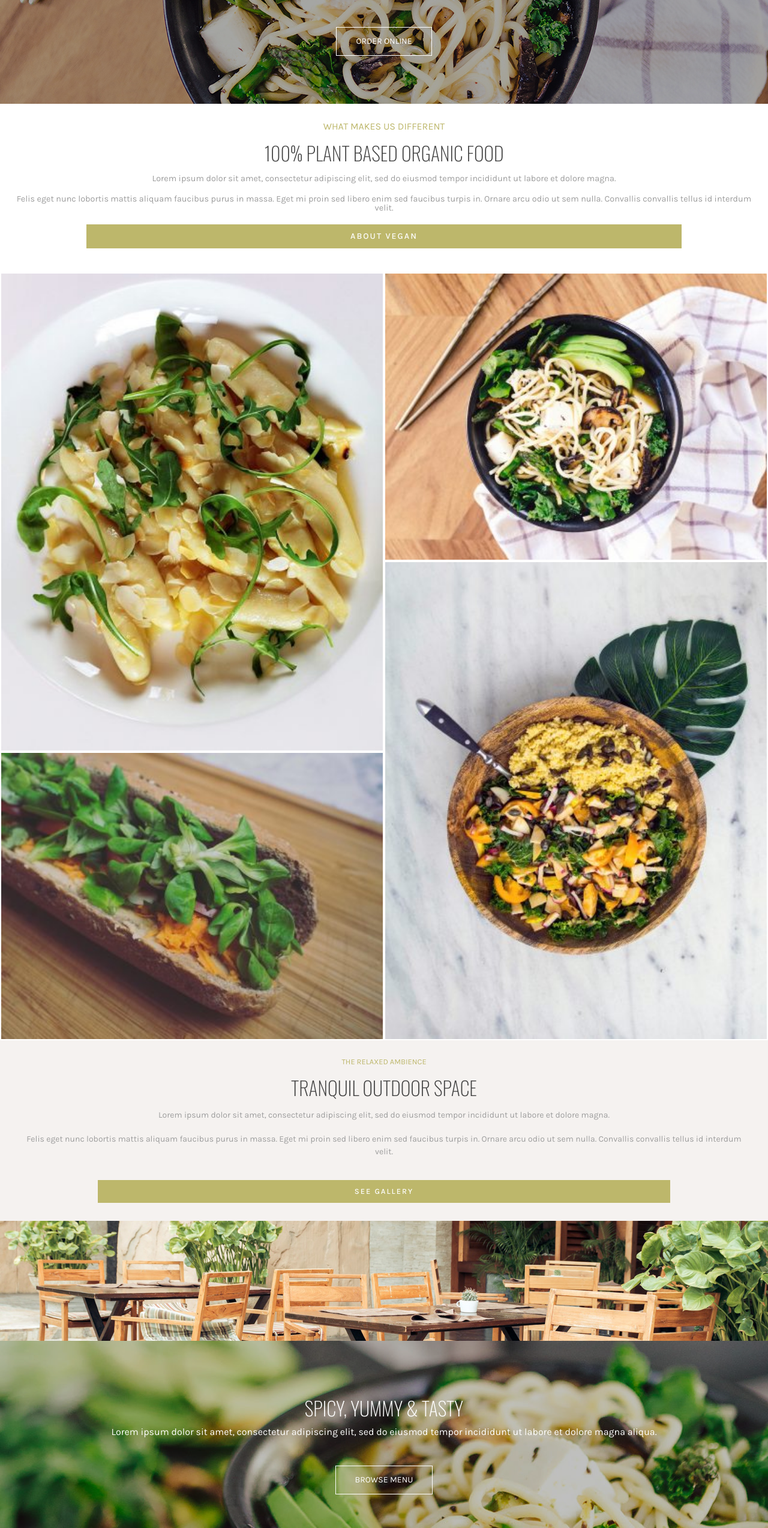
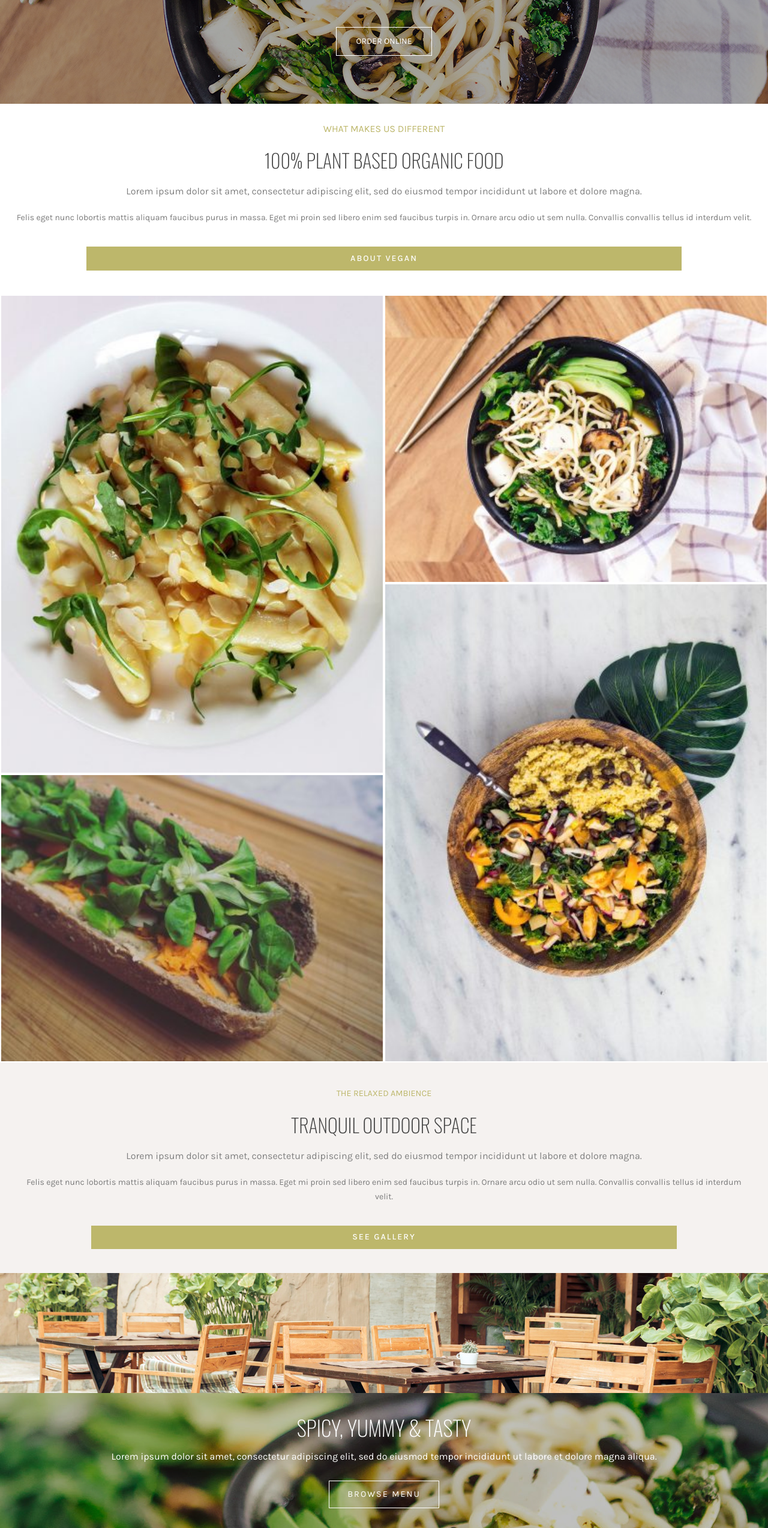
Before and after one commit to qweasd333ee/RWD_Website, a plain HTML site: page index.html in a window 1280 px wide. Shown: the part 253-2800 px from the top of the page at 60% size. Drawn offline with nearby package versions, Linux system fonts and the light colour scheme; a web font is replaced by a local one.

Commit message:
修改CSS

```diff
--- a/index.html
+++ b/index.html
@@ -36,6 +36,7 @@
     </div>
     <div id="firstPage">
       <div class="firstPageText">
+        <div></div>
         <h1 class="text-1">KALIAN</h1>
         <h2 class="text-2">
           LET'S MAKE PLANT BASED EATING THE NORM
--- a/scss/style.scss
+++ b/scss/style.scss
@@ -121,19 +121,31 @@ body {
           color: rgb(189, 183, 107);
           margin-bottom: 20px;
           font-family: 'Karla', Sans-serif;
+          line-height: 24px;
         }
         .text-2 {
           color: #404040;
+          font-family: 'Oswald', Sans-serif;
           font-size: 2rem;
+          line-height: 2.5rem;
           margin-bottom: 20px;
-          font-family: 'Oswald', Sans-serif;
+
         }
-        .text-3,
+        .text-3 {
+          color: #7f7f7f;
+          font-family: 'Karla', Sans-serif;
+          font-size: 1rem;
+          font-weight: 400;
+          line-height: 1.5em;
+          margin-bottom: 20px;
+        }
         .text-4 {
-          color: #9d9d9d;
-          margin-bottom: 20px;
+          color: #7a7a7a;
           font-family: 'Karla', Sans-serif;
-          font-size: 0.9rem;
+          font-size: 0.875rem;
+          font-weight: 400;
+          line-height: 1.5rem;
+          margin-bottom: 36px;
         }
         .text-5 {
           width: 80%;
@@ -176,8 +188,7 @@ body {
       .thirdPageText {
         width: 100%;
         height: 50%;
-        margin: 0 14px;
-        padding: 30px;
+        padding: 40px 30px;
         display: flex;
         flex-direction: column;
         align-items: center;
@@ -185,33 +196,39 @@ body {
         text-align: center;
         .text-1 {
           color: rgb(189, 183, 107);
-          font-size: 0.8rem;
+          font-family: 'Karla', Sans-serif;
+          font-size: 0.9rem;
           margin-bottom: 20px;
-          font-family: 'Karla', Sans-serif;
+
+          line-height: 24px;
         }
         .text-2 {
           color: #404040;
+          font-family: 'Oswald', Sans-serif;
           font-size: 2rem;
+          line-height: 2.5rem;
           margin-bottom: 20px;
-          font-family: 'Oswald', Sans-serif;
+
         }
         .text-3 {
-          color: #9d9d9d;
+          color: #7f7f7f;
+          font-family: 'Karla', Sans-serif;
+          font-size: 1rem;
+          font-weight: 400;
+          line-height: 1.5em;
           margin-bottom: 20px;
+        }
+        .text-4 {
+          color: #7a7a7a;
           font-family: 'Karla', Sans-serif;
           font-size: 0.875rem;
-          line-height: 1.3rem;
-        }
-        .text-4 {
-          color: #9d9d9d;
+          font-weight: 400;
+          line-height: 1.5rem;
           margin-bottom: 36px;
-          font-family: 'Karla', Sans-serif;
-          font-size: 0.875rem;
-          line-height: 1.3rem;
         }
         .text-5 {
           width: 80%;
-          font-size: 0.8rem;
+          font-size: 0.875rem;
           font-weight: 500;
           text-decoration: none;
           color: white;
@@ -237,7 +254,7 @@ body {
     #forthPage {
       width: 100%;
       height: 40%;
-      padding: 60px 0 60px 0;
+      padding: 40px;
       background: rgba(0, 0, 0, 0.25) url('../images/bg-2.jpg');
       background-position: center center;
       background-repeat: no-repeat;
@@ -253,27 +270,28 @@ body {
         justify-content: center;
         align-items: center;
         flex-direction: column;
-        padding: 20px;
-        font-family: 'Oswald', Sans-serif;
         .text-1 {
-          font-size: 2rem;
-          margin-top: 1rem;
+          font-family: 'Oswald', Sans-serif;
+          font-size: 2.2rem;
+          margin-bottom: 20px;
         }
         .text-2 {
+          font-family: 'Karla', Sans-serif;
           font-size: 1rem;
-          margin-top: 1rem;
           font-weight: 400;
-          font-family: 'Karla', Sans-serif;
+          line-height: 1.4;
+          margin-bottom: 28px;
         }
         .text-3 {
-          font-size: 0.875rem;
           color: white;
+          font-family: 'Karla', Sans-serif;
+          font-size: 0.9rem;
+          letter-spacing: 2px;
           text-decoration: none;
-          margin-top: 3rem;
           border: 1px solid white;
-          padding: 1rem 2rem;
+          padding: 15px 30px;
           transition: all 0.3s;
-          font-family: 'Karla', Sans-serif;
+
           &:hover {
             background: white;
             color: black;
@@ -288,21 +306,23 @@ body {
       flex-wrap: wrap;
       .fivePageText {
         width: 100%;
-        padding: 30px 20px 40px 20px;
+        padding: 40px 30px;
         text-align: left;
         .text-1 {
           color: #404040;
+          font-family: 'Oswald', Sans-serif;
           font-size: 2.2rem;
-          font-family: 'Oswald', Sans-serif;
+          line-height: 1.17;
           border-left: solid 8px #9ccc65;
           padding: 0 0 0 22px;
-          margin: 0 0 20px -20px;
+          margin: 0 0 20px -30px;
         }
         .text-2 {
           color: #7a7a7a;
+          font-family: 'Karla', Sans-serif;
           font-size: 1rem;
+          line-height: 1.5;
           margin-bottom: 20px;
-          font-family: 'Karla', Sans-serif;
         }
       }
       .fivePagePic {
@@ -334,13 +354,15 @@ body {
             width: 65%;
             padding-left: 20px;
             h5 {
+              color: rgba(0, 0, 0, 0.8);
               font-size: 1rem;
+              line-height: 1.33;
               margin-bottom: 4px;
-              color: rgba(0, 0, 0, 0.8);
             }
             p {
+              color: rgba(0, 0, 0, 0.54);
               font-size: 0.875rem;
-              color: rgba(0, 0, 0, 0.54);
+              line-height: 1.5;
             }
           }
           .sixPageMoney {
@@ -361,7 +383,7 @@ body {
         width: 100%;
         height: 50%;
         margin: 0 14px;
-        padding: 30px;
+        padding: 40px 30px;
         display: flex;
         flex-direction: column;
         align-items: center;
@@ -369,33 +391,39 @@ body {
         text-align: center;
         .text-1 {
           color: rgb(189, 183, 107);
-          font-size: 0.8rem;
+          font-family: 'Karla', Sans-serif;
+          font-size: 0.9rem;
           margin-bottom: 20px;
-          font-family: 'Karla', Sans-serif;
+
+          line-height: 24px;
         }
         .text-2 {
           color: #404040;
+          font-family: 'Oswald', Sans-serif;
           font-size: 2rem;
+          line-height: 2.5rem;
           margin-bottom: 20px;
-          font-family: 'Oswald', Sans-serif;
+
         }
         .text-3 {
-          color: #9d9d9d;
+          color: #7f7f7f;
+          font-family: 'Karla', Sans-serif;
+          font-size: 1rem;
+          font-weight: 400;
+          line-height: 1.5em;
           margin-bottom: 20px;
+        }
+        .text-4 {
+          color: #7a7a7a;
           font-family: 'Karla', Sans-serif;
           font-size: 0.875rem;
-          line-height: 1.3rem;
-        }
-        .text-4 {
-          color: #9d9d9d;
+          font-weight: 400;
+          line-height: 1.5rem;
           margin-bottom: 36px;
-          font-family: 'Karla', Sans-serif;
-          font-size: 0.875rem;
-          line-height: 1.3rem;
         }
         .text-5 {
           width: 80%;
-          font-size: 0.8rem;
+          font-size: 0.875rem;
           font-weight: 500;
           text-decoration: none;
           color: white;
```
Also changed, not shown: CSS/slick-theme.css (added), CSS/slick.css (added), CSS/style.css, dist/slick-theme.min.css (added), dist/slick.min.css (added), dist/style.min.css.
